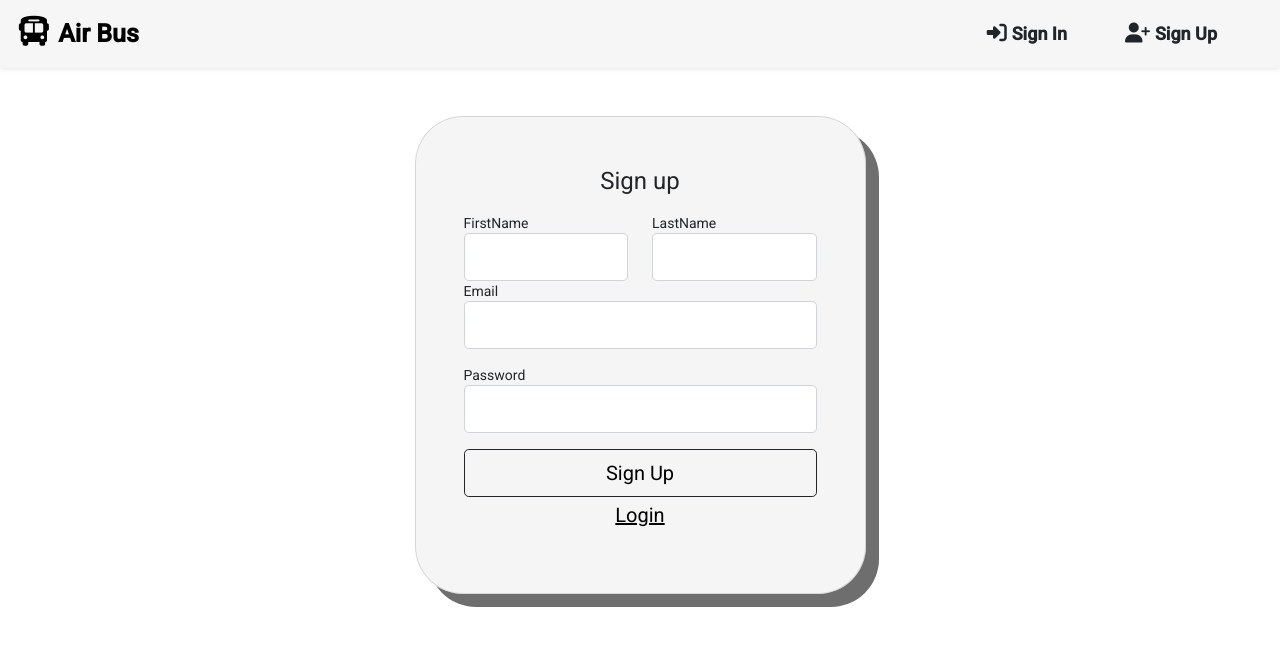
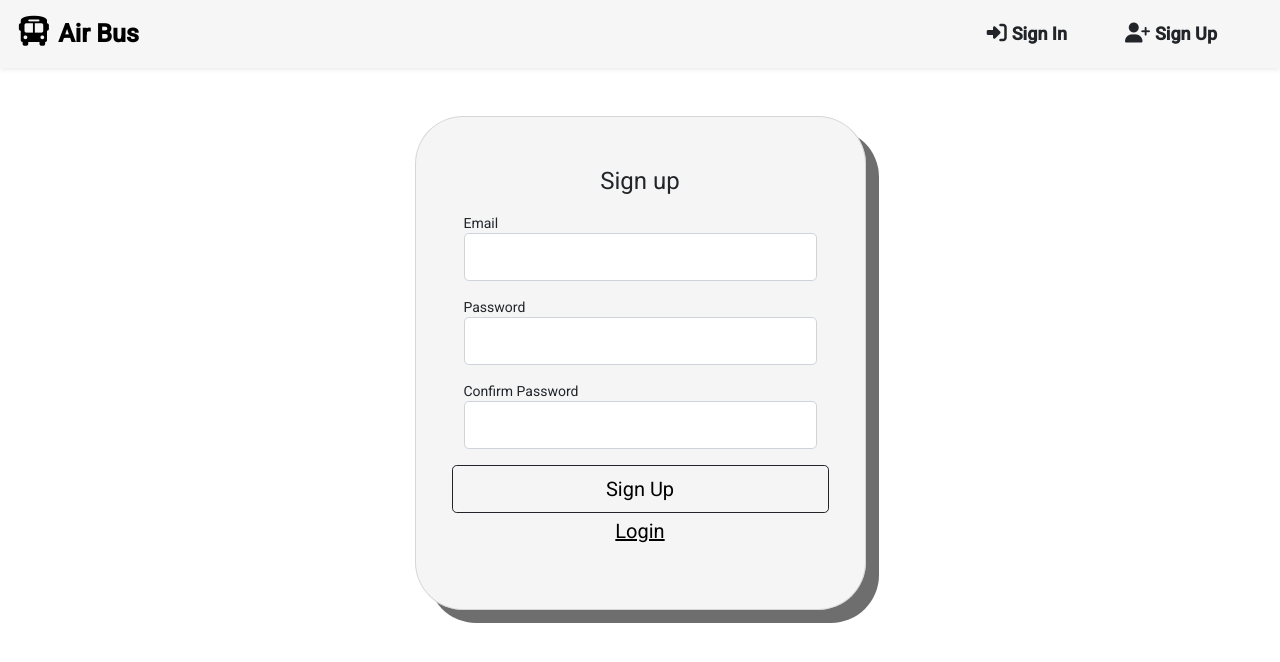
Before and after one commit to Kahan-Chokshi/Angular, an Angular app in the folder Ticketing Web Application/Angular/: page /register in a window 1280 px wide. Shown: the top 662 px of the page. Built offline with nearby package versions, Linux system fonts and the light colour scheme.

Commit message:
11/05/22

```diff
--- a/Ticketing Web Application/Angular/src/app/components/common/register/register.component.html
+++ b/Ticketing Web Application/Angular/src/app/components/common/register/register.component.html
@@ -3,37 +3,12 @@
     <div class="col-12 col-md-8 col-lg-6 col-xl-5">
       <div class="card shadow-2-strong" style="border-radius: 3rem; background-color: rgba(238, 238, 238, 0.6) ;box-shadow: 13px 13px rgba(14, 14, 14, 0.6)">
         <div class="card-body p-5">
-            <form #memberForm="ngForm">
+          <form #register="ngForm">
             <h1 class="mb-3 text-center">Sign up</h1>
 
             <div class="row">
-                <div class="col-md-6 md-4">
-                  <div class="form-outline">
-                    <label   class="form-check-label">FirstName</label   >
-                    <input
-                      type="text"
-                      name="FirstName"
-                      class="form-control form-control-lg"
-                      required
-                    />
-                  </div>
-                </div>
-
-                <div class="col-md-6 md-4">
-                  <div class="form-outline">
-                    <label   class="form-check-label">LastName</label  >
-                    <input
-                      type="text"
-                      name="LastName"
-                      class="form-control form-control-lg"
-                      required
-                    />
-                  </div>
-                </div>
-              </div>
-
               <div class="form-outline mb-3">
-                <label   class="form-check-label">Email</label   >
+                <label class="form-check-label">Email</label   >
                 <input
                   type="email"
                   name="Email"
@@ -43,7 +18,17 @@
               </div>
 
               <div class="form-outline mb-3">
-                <label   class="form-check-label">Password</label  >
+                <label class="form-check-label">Password</label  >
+                <input
+                  type="password"
+                  name="Password"
+                  class="form-control form-control-lg"
+                  required
+                />
+              </div>
+
+              <div class="form-outline mb-3">
+                <label class="form-check-label">Confirm Password</label  >
                 <input
                   type="password"
                   name="Password"
@@ -56,12 +41,13 @@
               style="color: rgb(0, 0, 0);background-color: transparent;"
                 class="btn btn-dark btn-lg btn-block form-control"
                 type="submit"
-                [disabled]="!memberForm.valid"
+                [disabled]="!register.valid"
               >
                 Sign Up
               </button>
               <div class="form-control-lg text-center">
                 <a href="login" style="color: black;">Login</a>
+              </div>
             </div>
           </form>
         </div>
```
Lines whose indentation alone changed are shown as unchanged.
